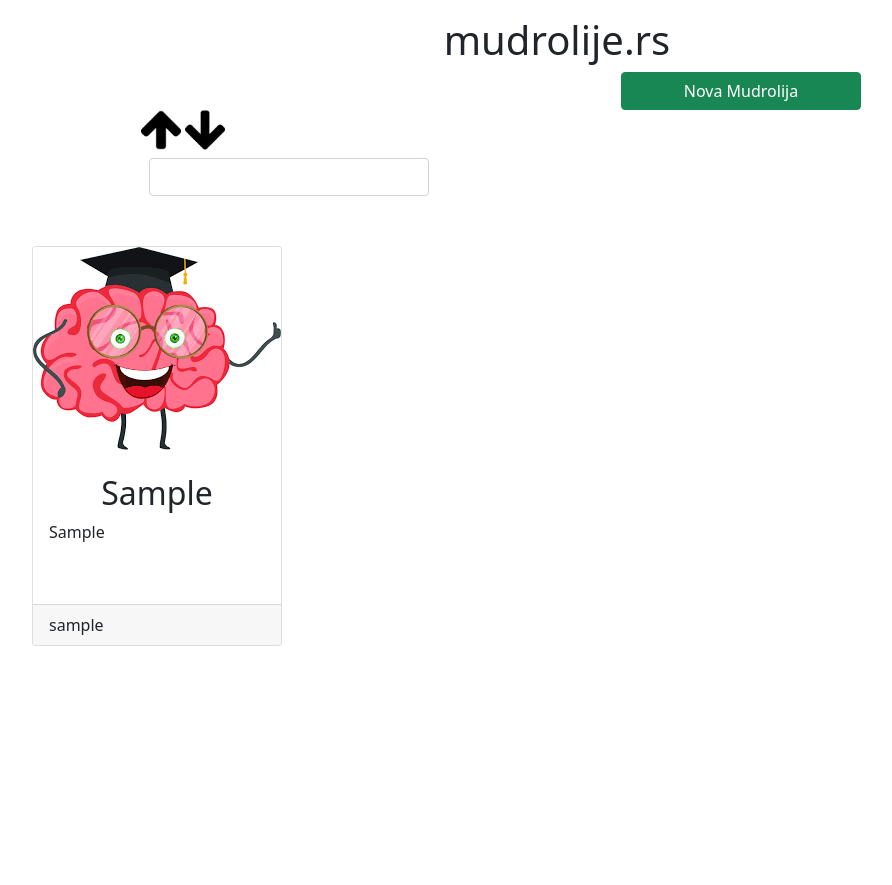
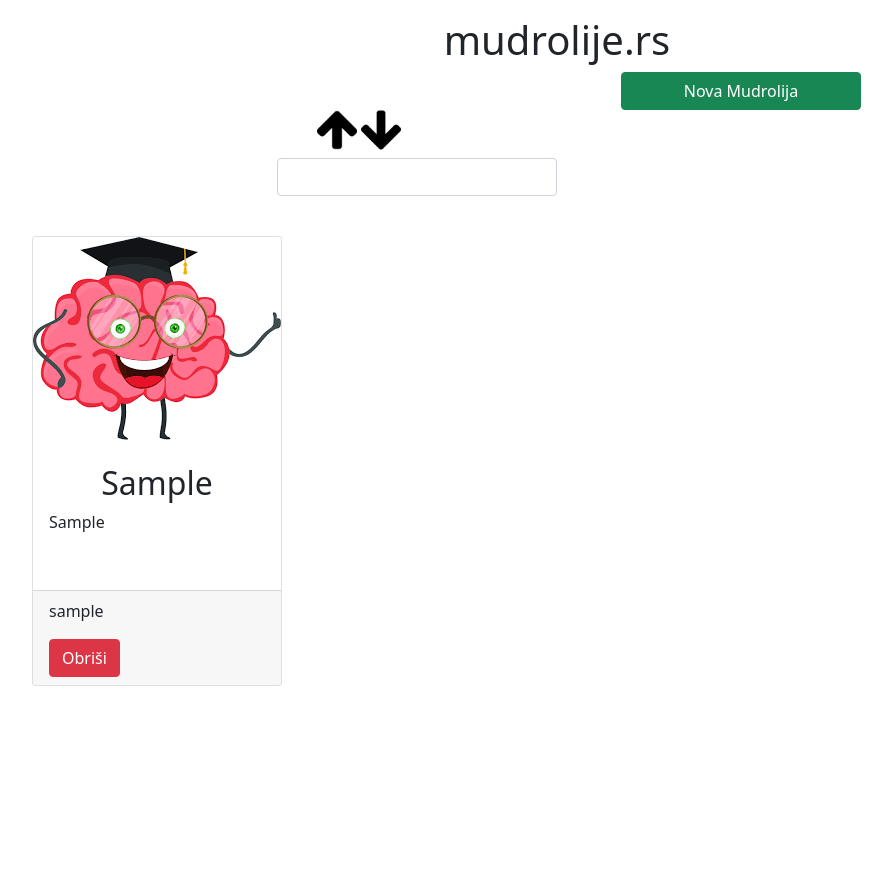
Before and after one commit to jasnabekcic/iteh_1_domaci, a PHP site: page / in a window 1280 px wide. Shown: the top 885 px of the page, without its empty margins (83-975 px from the left). Before the commit the page ends 646 px from the top, so only its background shows below. Run offline with PHP 8.4, Linux system fonts and the light colour scheme; tables that the repository leaves empty or names only in its code hold one stand-in row (values such as "Sample post").

Commit message:
Obriši mudroliju na početnoj strani

```diff
--- a/DB-php/getmudrolije.php
+++ b/DB-php/getmudrolije.php
@@ -21,6 +21,7 @@
 
          <div class="card-footer">
              <p class="card-text"><?php echo $red['username']; ?></p>
+             <button class="btn btn-danger" value="<?php echo $red['id'] ?>" id="btndel">Obriši</button>
          </div>
      </div>
 
--- a/ajax.js
+++ b/ajax.js
@@ -43,3 +43,19 @@ $("#naslov_user_pretraga").keypress(function () {
     }
     )
 });
+
+
+$(document).on('click', '#btndel', function () {
+
+    $.ajax({
+        url: 'DB-php/obrisimudroliju.php',
+        method: 'post',
+        data: { id: $(this).val() },
+        success: function () {
+            {
+                alert('Obrisana mudrolija!')
+            }
+        }
+    }
+    )
+})
--- a/style.css
+++ b/style.css
@@ -2,14 +2,14 @@
     display: grid;
     grid-template-columns: 250px 250px 250px;
     grid-template-rows: 200px 200px 200px;
-    grid-row-gap: 250px;
+    grid-row-gap: 300px;
     grid-column-gap: 150px;
     justify-content: center;
-    margin-top: 50px;
+    margin-top: 40px;
 }
 
 .card {
-    height: 400px;
+    height: 450px;
 }
 
 #addbtn {
@@ -30,11 +30,11 @@
 }
 
 .sort {
-    margin-left: 28vh;
+    margin-left: 50vh;
 }
 
 #naslov_user_pretraga {
     margin-top: 1vh;
     width: 35vh;
-    margin-left: 29vh;
+    margin-left: 45vh;
 }
```
Also changed, not shown: DB-php/obrisimudroliju.php (added, +9 -0 lines).
